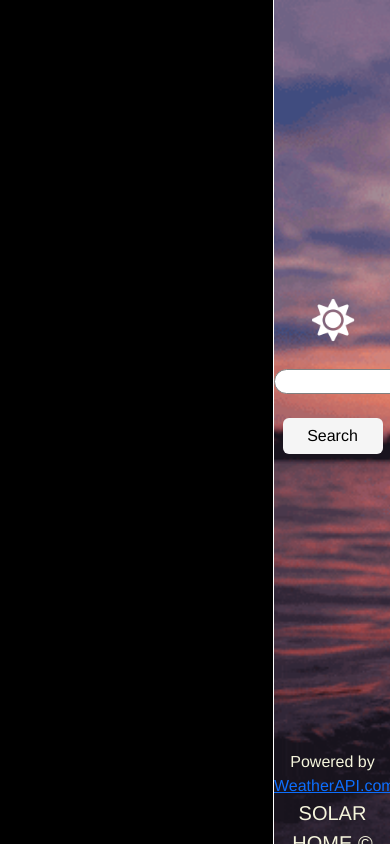
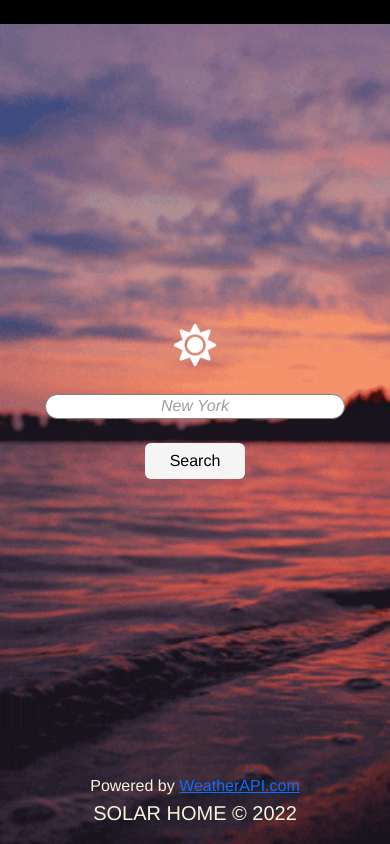
Before and after one commit to calmhand/weather-app, a Vue app: page / in a window 390 px wide. Built offline with nearby package versions, Linux system fonts and the light colour scheme.

Commit message:
added alternate backgrounds to toolbar

```diff
--- a/src/components/ToolbarDisplay.vue
+++ b/src/components/ToolbarDisplay.vue
@@ -1,5 +1,5 @@
 <template>
-    <div class="display-toolbar">
+    <div id="display-toolbar">
         <div class="title-search-container">
             <img class="title-img" src="../assets/sun.png"/>
             <br/>
@@ -48,10 +48,15 @@
         width: 50px;
     }
 
-    .display-toolbar {
+    #display-toolbar {
         background-image: url('../assets/toolbar-bg.gif') ;
         background-size: cover;
         text-align: center;
+        opacity: 1;
+    }
+
+    #display-toolbar::before {
+        transition: opacity 1 1s;
     }
 
     .btn {
--- a/src/components/WeatherDisplay.vue
+++ b/src/components/WeatherDisplay.vue
@@ -66,6 +66,11 @@
     export default {
         data() {
             return {
+                CLOUD_IMG:"https://media0.giphy.com/media/qMa7c1HPdN7rO/giphy.gif",
+                RAIN_IMG: "https://s-media-cache-ak0.pinimg.com/originals/91/2a/2a/912a2a3e04f3099b700d09a8d351ac6d.gif",
+                SNOW_IMG: "https://64.media.tumblr.com/62046c4b6db824973a063782f8b08ddb/1de13aef03064f7e-24/s540x810/f3133611fc8e87c44f124f7af5b346d434ed1bd1.gifv",
+                STORM_IMG: "https://thumbs.gfycat.com/LiquidLeanDairycow-size_restricted.gif",
+                SUNNY_IMG: "https://thumbs.gfycat.com/FrenchSecondaryEnglishpointer-max-1mb.gif",
                 API_URL: "https://api.weatherapi.com/v1/current.json?key=eba659c2c78e47aa8c0182048222106&aqi=yes&q=",
                 isLoaded: false,
                 toggleTemp: false, // false - farenheit; true - celcius
@@ -97,11 +102,13 @@
                     this.isLoaded = false
                     await this.fetchWeather(this.getAPI(place))
                     setTimeout(()=>this.parseData(), 1000) // for css (goofy fix but whatever)
+                    // this.changeToolbar()
                     this.sunWarning()
                 } else {
                     await this.fetchWeather(this.getAPI(place))
                     this.parseData()
-                    this.sunWarning()
+                    // this.changeToolbar()
+                    // this.sunWarning()
                 }
             },
             parseData() {
@@ -116,6 +123,7 @@
                this.UVIndex = this.weatherData["uv"]
                this.humidity = this.weatherData["humidity"]
                this.isLoaded = true
+               this.changeToolbar()
             },
             async fetchWeather(url) {
                 return fetch(url)
@@ -123,12 +131,25 @@
                 .then((data) => {
                     this.weatherData = data.current
                     this.locationData = data.location
-                    console.log(data); // delete later
+                    console.log(data); // TODO delete later
                 })
             },
             sunWarning() {
-                console.log(this.$refs.UV.innerText)
+                // console.log(this.$refs.UV.innerText)
             },
+            changeToolbar() {
+                document.getElementById('display-toolbar').style.backgroundImage=`url(${this.getImage()})`;
+            },
+            getImage() {
+                if (this.condition.includes("Partly") || this.condition.includes("Sunny")) {
+                    return this.SUNNY_IMG
+                } else if (this.condition.includes("rain")) {
+                    return this.RAIN_IMG
+                } else if (this.condition.includes("cloud") || this.condition.includes("Mist")) {
+                    return this.CLOUD_IMG
+                }
+            }
+
         },
     }
 </script>
@@ -137,7 +158,9 @@
     .display-container {
         display: grid;
         height: 100vh;
+
         grid-template-columns: 70% 30%;
+        grid-template-areas: "weather" "search";
         column-gap: 1px;
         overflow: hidden;
     }
@@ -148,7 +171,6 @@
         display: grid;
         grid-template-columns: repeat(3, 1fr);
         grid-template-rows: repeat(3, 1fr);
-
     }
 
     #icon {
@@ -170,4 +192,11 @@
         transform: translateY(20px);
         opacity: 0;
     }
+
+    @media only screen and (max-width:550px) {
+        .display-container {
+            grid-template-columns: 1fr;
+            grid-template-rows: 1fr;
+        }
+    }
 </style>
```
Also changed, not shown: src/assets/clouds.gif (added), 1 other file (tests, documents, lock files or other folders).
